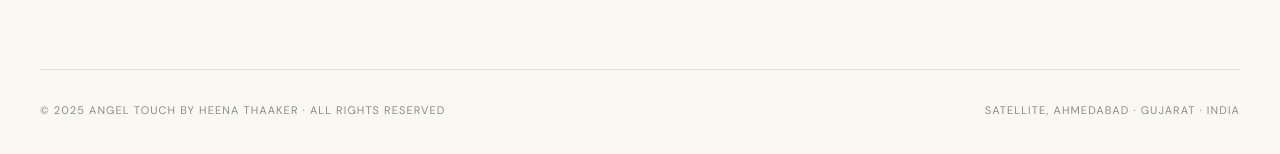
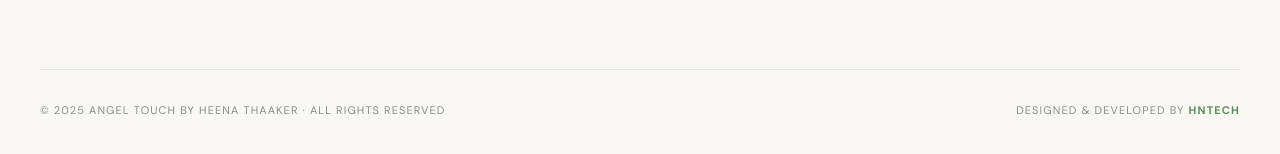
Before and after one commit to Hetsoni28/Angel-Touch, a Next.js app: page / in a window 1280 px wide. Shown: the part 9860-10014 px from the top of the page. Built offline with nearby package versions, Linux system fonts and the light colour scheme.

Commit message:
Add HNTech developer credit to footer and fix Next.js prerender error

```diff
--- a/src/components/organisms/Footer.tsx
+++ b/src/components/organisms/Footer.tsx
@@ -213,12 +213,12 @@ export function Footer() {
         </div>
 
         {/* Bottom Bar */}
-        <div className="border-t border-[#dde7dd] pt-8 flex flex-col sm:flex-row items-center justify-between gap-3">
+        <div className="border-t border-[#dde7dd] pt-8 flex flex-col md:flex-row items-center justify-between gap-4 text-center">
           <p className="text-[11px] text-[#8a8d87] tracking-widest uppercase">
             © 2025 Angel Touch by Heena Thaaker · All rights reserved
           </p>
           <p className="text-[11px] text-[#8a8d87] tracking-widest uppercase">
-            Satellite, Ahmedabad · Gujarat · India
+            Designed & Developed by <a href="#" target="_blank" rel="noopener noreferrer" className="font-bold text-[#5c8f60] hover:text-[#2e7a3a] transition-colors">HNTech</a>
           </p>
         </div>
 
```
